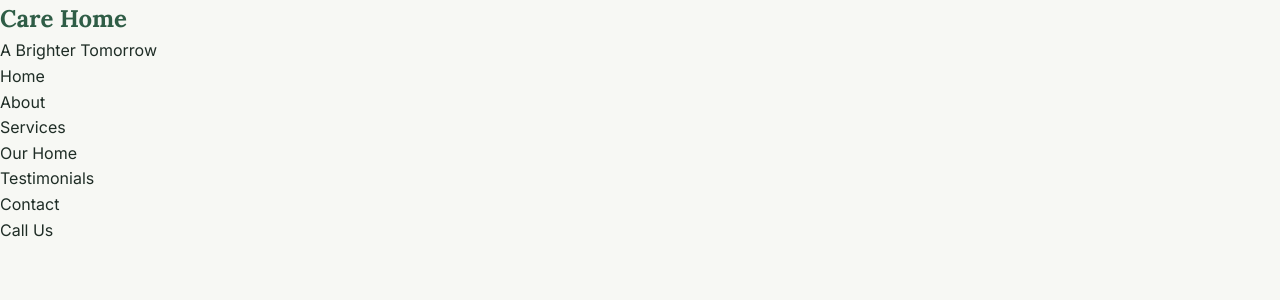
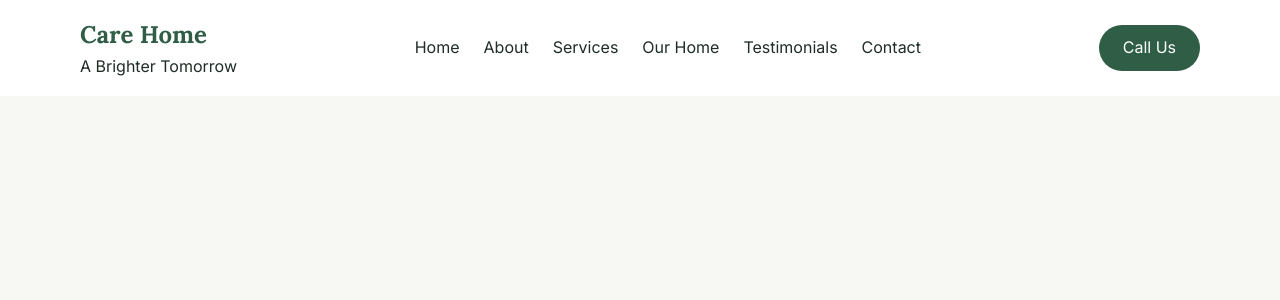
Before and after one commit to raj-dhakal/aria-eldercarecenter-react, a React (Vite) app: page / in a window 1280 px wide. Shown: the top 300 px of the page. Built offline with nearby package versions, Linux system fonts and the light colour scheme.

Commit message:
Added Navbar.module.css and also start working with navbar

```diff
--- a/src/components/Navbar.jsx
+++ b/src/components/Navbar.jsx
@@ -1,12 +1,13 @@
+import styles from './Navbar.module.css'
 function Navbar() {
   return (
-    <nav className="navbar">
+    <nav className={styles.navbar}>
       <div className="navbar-logo">
         <h2>Care Home</h2>
         <p>A Brighter Tomorrow</p>
       </div>
 
-      <ul className="navbar-links">
+      <ul className={styles.navLinks}>
         <li><a href="#">Home</a></li>
         <li><a href="#">About</a></li>
         <li><a href="#">Services</a></li>
@@ -15,7 +16,7 @@ function Navbar() {
         <li><a href="#">Contact</a></li>
       </ul>
 
-      <a href="#" className="navbar-button">Call Us</a>
+      <a href="#" className={styles.callButton}>Call Us</a>
     </nav>
   );
 }
--- /dev/null
+++ b/src/components/Navbar.module.css
@@ -0,0 +1,20 @@
+.navbar {
+  display: flex;
+  justify-content: space-between;
+  align-items: center;
+  padding: 16px 80px;
+  background-color: white;
+}
+
+.navLinks {
+  display: flex;
+  list-style: none;
+  gap: 24px;
+}
+
+.callButton {
+    background-color: var(--green-dark);
+    color: var(--white);
+    padding: 10px 24px;
+    border-radius: 50px;
+}
```
